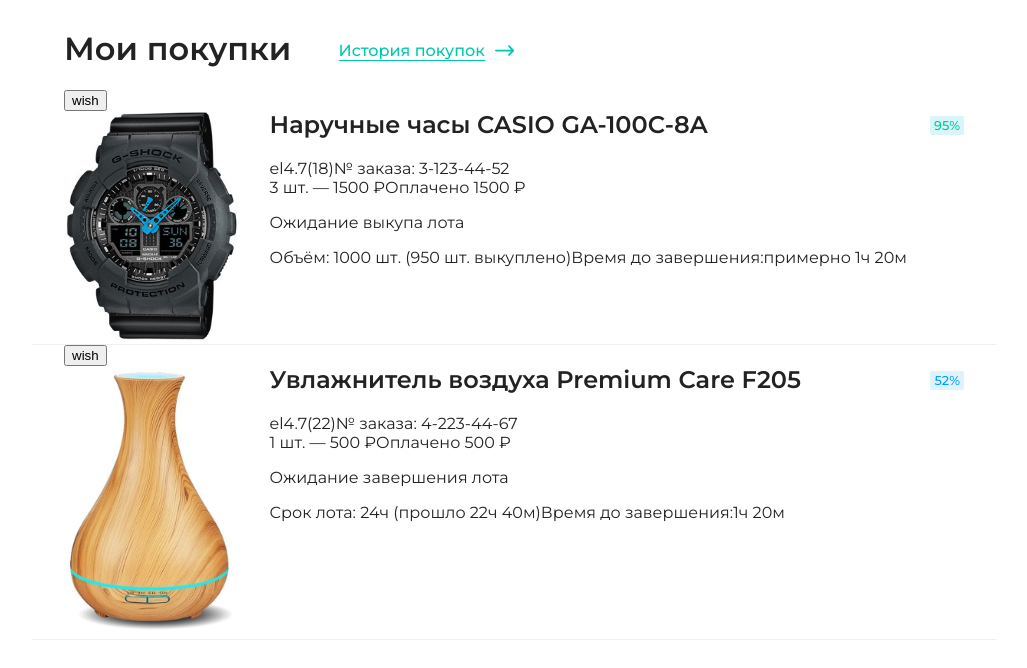
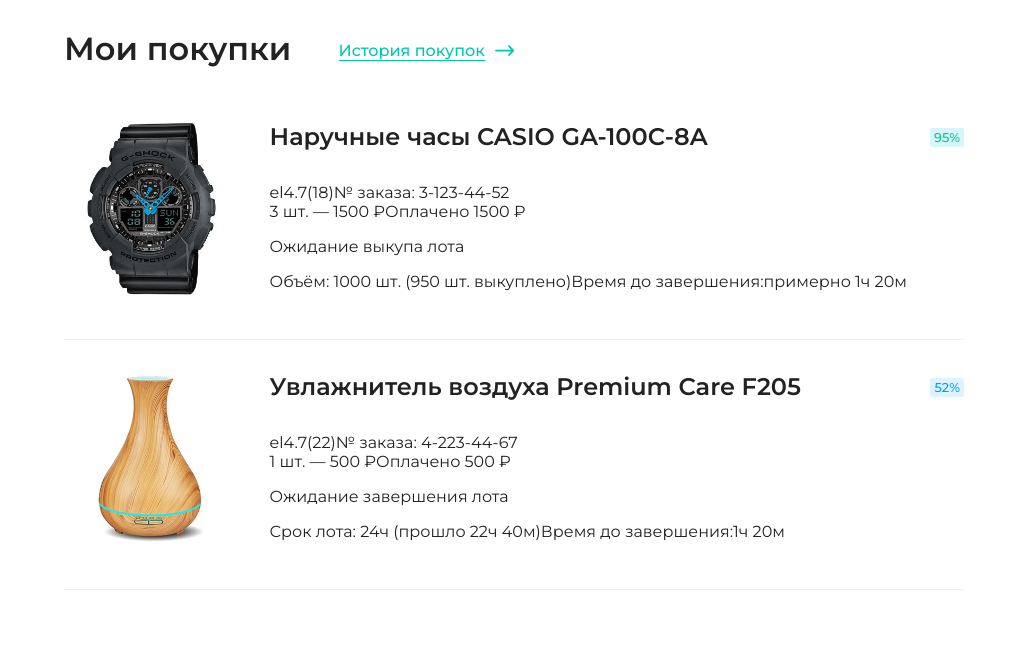
Before and after one commit to grigiriy/cobu_test, a React (Create React App) app: page / in a window 1280 px wide. Shown: the top 668 px of the page, without its empty margins (126-1153 px from the left). Built offline with nearby package versions, Linux system fonts and the light colour scheme.

Commit message:
images and wish icon

```diff
--- a/src/components/card/Card.jsx
+++ b/src/components/card/Card.jsx
@@ -12,7 +12,8 @@
 const Card = (props) => {
 
     return (
-    <div className="card row">
+    <div className="card">
+        <div className="row">
             <div className="col-left">
                 <div className="image-wrapper">
                     <Wish />
@@ -39,6 +40,7 @@
                 </div>
             </div>
         </div>
+    </div>
     )
 
 }
--- a/src/components/card/card.scss
+++ b/src/components/card/card.scss
@@ -1,24 +1,30 @@
 .card {
-  display: flex;
   border-bottom: solid 1px #efefef;
-  padding-top: 30px;
-  padding-bottom: 30px;
+  padding-top: 2rem;
+  padding-bottom: 2rem;
 
   .col-left {
     width: 20%;
+    .image-wrapper {
+      position: relative;
       img {
         max-width: 100%;
       }
     }
+  }
   .col-right {
     width: 80%;
-  }
     .content-wrapper {
       > div {
         display: flex;
         &.card-header {
           justify-content: space-between;
+          margin-bottom: 2rem;
+          h2 {
+            margin: 0;
           }
         }
       }
     }
+  }
+}
--- a/src/components/catalog/Catalog.jsx
+++ b/src/components/catalog/Catalog.jsx
@@ -13,13 +13,11 @@
         <div className="row">
             <Headline />
         </div>
-        <div className="row">
         {
-            Data.map((item) => (
-                <Card key={item.order_id} item={item} />
-                ))
-            }
-        </div>
+        Data.map((item) => (
+            <Card key={item.order_id} item={item} />
+            ))
+        }
     </div>
     )
 }
--- a/src/components/catalog/catalog.scss
+++ b/src/components/catalog/catalog.scss
@@ -2,6 +2,7 @@
   max-width: 900px;
   margin: 0 auto;
   .row {
+    display: flex;
     margin: 0 -1rem;
     > div {
       padding: 0 1rem;
--- a/src/components/elements/wish/Wish.jsx
+++ b/src/components/elements/wish/Wish.jsx
@@ -1,7 +1,15 @@
 import React from 'react';
 
+import Arrow from '../../icons/heart.jsx';
+
+import './wish.scss';
+
 const Wish = () => {
-return <button>wish</button>
+return (
+    <div className="wish">
+        <Arrow color={`rgb(150,175,200)`} />
+    </div>
+)
 }
 
 export default Wish;
--- a/src/components/elements/wish/wish.scss
+++ b/src/components/elements/wish/wish.scss
@@ -0,0 +1,12 @@
+.wish {
+  position: absolute;
+  right: 0;
+  cursor: pointer;
+  opacity: 0.5;
+  &:hover {
+    opacity: 1;
+  }
+  svg {
+    max-width: 20px;
+  }
+}
--- a/src/components/headline/headline.scss
+++ b/src/components/headline/headline.scss
@@ -1,6 +1,7 @@
 .headline {
   display: flex;
   max-width: 450px;
+  width: 100%;
   justify-content: space-between;
 }
 .history {
--- /dev/null
+++ b/src/components/icons/heart.jsx
@@ -0,0 +1,19 @@
+import React from "react";
+
+const Heart = (props) => {
+  return (
+    <svg
+      xmlns="http://www.w3.org/2000/svg"
+      x="0"
+      y="0"
+      enableBackground="new 0 0 217.408 217.408"
+      version="1.1"
+      viewBox="0 0 217.408 217.408"
+      xmlSpace="preserve"
+    >
+      <path fill={props.color ? props.color : 'currentcolor'} d="M194.078 22.682c-10.747-8.193-22.606-12.348-35.248-12.348-15.951 0-33.181 6.808-50.126 19.754-16.945-12.946-34.175-19.754-50.126-19.754-12.642 0-24.501 4.155-35.248 12.348C7.606 34.671-.24 49.8.006 67.648c.846 61.117 100.093 133.233 104.317 136.273l4.381 3.153 4.381-3.153c4.225-3.04 103.472-75.156 104.317-136.273.246-17.848-7.6-32.977-23.324-44.966zm-40.245 126.335c-18.374 18.48-36.915 33.188-45.129 39.453-8.214-6.265-26.755-20.972-45.129-39.453-31.479-31.661-48.274-59.873-48.57-81.585-.178-13.013 5.521-23.749 17.421-32.822 8.073-6.156 16.872-9.277 26.152-9.277 17.563 0 34.338 10.936 45.317 20.11l4.809 4.018 4.809-4.018c10.979-9.174 27.754-20.11 45.317-20.11 9.28 0 18.079 3.121 26.152 9.277 11.9 9.073 17.599 19.809 17.421 32.822-.296 21.713-17.092 49.924-48.57 81.585z"></path>
+    </svg>
+  );
+}
+
+export default Heart;
```
Also changed, not shown: src/data/images/casio.jpg, src/data/images/pc.jpg. Lines whose indentation alone changed are shown as unchanged.
